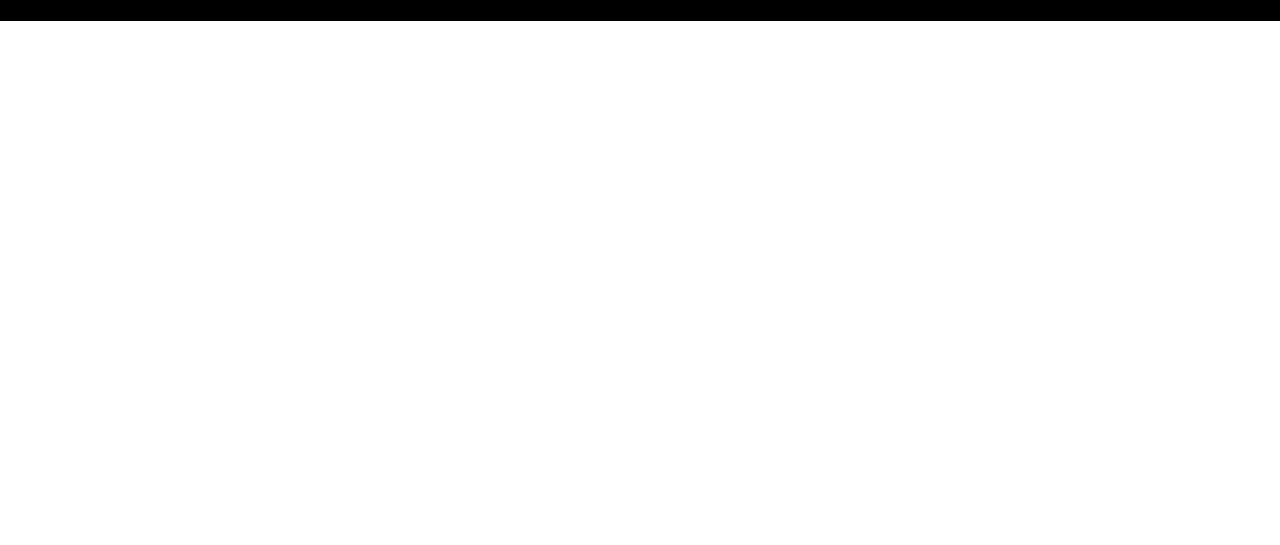
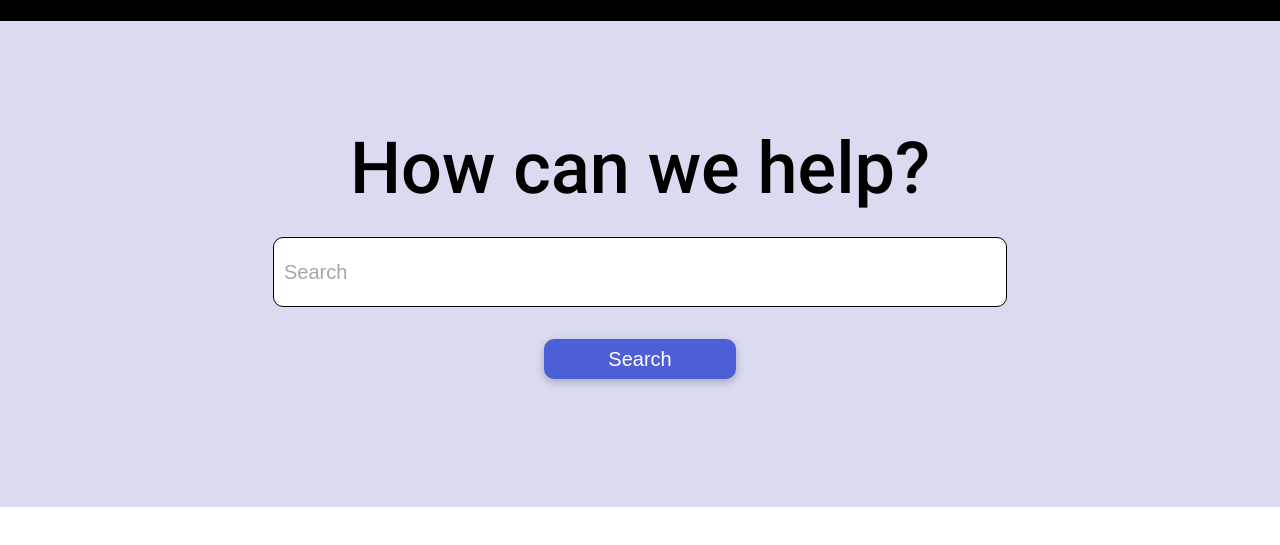
Before and after one commit to dev-danielsouza/project-abstract, a plain HTML site: page index.html in a window 1280 px wide. Shown: the part 69-614 px from the top of the page. Drawn offline with Linux system fonts and the light colour scheme.

Commit message:
section help-center finished

```diff
--- a/css/style.css
+++ b/css/style.css
@@ -97,3 +97,75 @@ header {
     color: #000;
     transition-duration: 0.3s;
 }
+
+main {
+    display: flex;
+    flex-direction: column;
+}
+
+.help-center-section {
+    display: flex;
+    flex-direction: column;
+    justify-content: center;
+    align-items: center;
+    gap: 2rem;
+    padding-top: 7rem;
+    padding-bottom: 8rem;
+    background-color: var(--light-cyan-purplish);
+}
+
+.help-center-title {
+    font-size: 4.5rem;
+    font-weight: 500;
+}
+
+form {
+    display: flex;
+    flex-direction: column;
+    align-items: center;
+    justify-content: center;
+}
+
+.help-search-input {
+    width: 45rem;
+    height: 4.125rem;
+    margin-bottom: 2rem;
+    text-align: left;
+    padding-left: 10px;
+    font-weight: 500;
+    font-size: 1.25rem;
+    border: 1px solid #000;
+    border-radius: 10px;
+}
+
+.help-search-input:focus {
+    border-color: var(--light-dark-blue);
+}
+
+.help-search-input:hover {
+    border-color: var(--light-dark-blue);
+    transition-duration: 0.3s;
+}
+
+.help-search-input::placeholder {
+    color: #a8a7a7;
+}
+
+.search-submit-button {
+    width: 12rem;
+    height: 2.5rem;
+    border: none;
+    border-radius: 10px;
+    background-color: var(--light-dark-blue);
+    color: var(--white);
+    font-weight: 500;
+    font-size: 1.25rem;
+    box-shadow: rgba(0, 0, 0, 0.24) 0px 3px 8px;
+    cursor: pointer;
+}
+
+.search-submit-button:hover {
+    background-color: var(--white);
+    color: #000;
+    transition-duration: 0.3s;
+}
--- a/index.html
+++ b/index.html
@@ -22,5 +22,16 @@
                 <a id="sign-in-button" class="header-navbar-item" href="#">Sign in</a>
             </nav>
     </header>
+    <main>
+        <section id="help-center" class="help-center-section">
+                <h1 class="help-center-title">How can we help?</h1>
+                <div class="help-area-container">
+                    <form action="help.php" method="get" autocomplete="off">
+                        <input class="help-search-input" type="text" name="help-search" id="help-search" minlength="5" placeholder="Search">
+                        <input class="search-submit-button" type="submit" name="commit" value="Search">
+                    </form>
+                </div>
+        </section>
+    </main>
 </body>
 </html>
```
Also changed, not shown: 1 other file.
